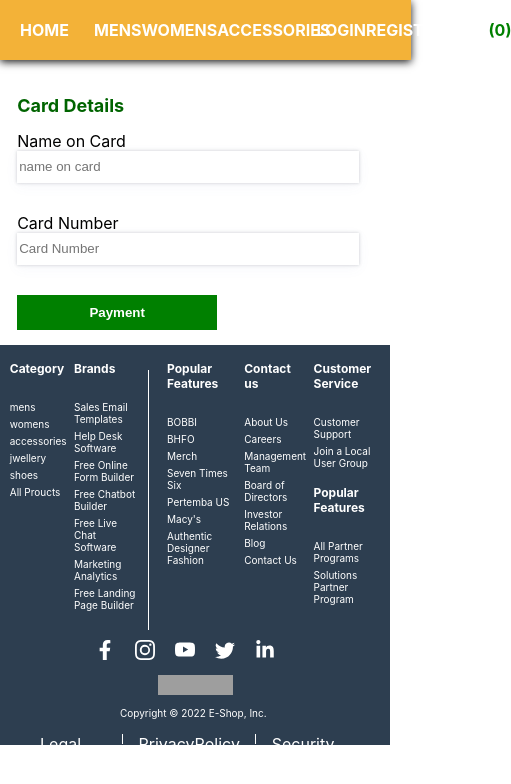
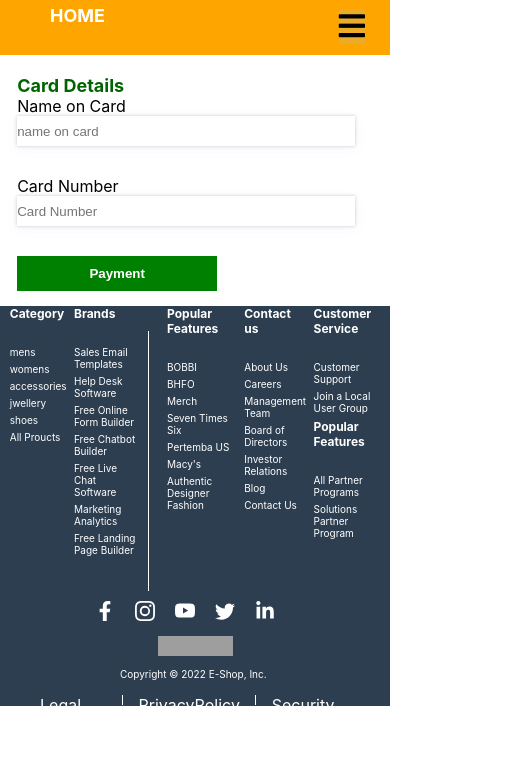
Before and after one commit to Sayli555/e-shop, a React (Create React App) app: page /payment in a window 390 px wide. Shown: the top 784 px of the page, 511 px wide, since content can reach past the window. Built offline with nearby package versions, Linux system fonts and the light colour scheme; no server answers; grey boxes are pictures that could not be loaded.

Commit message:
navbar-mobile-view done

```diff
--- a/src/components/Navbar.jsx
+++ b/src/components/Navbar.jsx
@@ -60,6 +60,8 @@ const navbarLogin=()=>{
 
 
   return (
+
+    <nav>
     <div className='navbar'>
     <div className='navbar-home'>
     <Link to="/"  className={active=="/"? "active link" : "Notactive link"}>HOME</Link>
@@ -100,11 +102,6 @@ const navbarLogin=()=>{
 
 
 
-    <button className='mobile-menu-icon'>
-           {isMobile? <i class="fa-solid fa-circle-xmark"></i> : <i class="fa-sharp fa-solid fa-bars"></i>}
-
-    </button>
-
 
 
 
@@ -112,16 +109,69 @@ const navbarLogin=()=>{
 
 
 
+     {/* ************************************responsive nvbar************************************** */}
+
+
+
+
+<div className='navbar-mobile'>
+        <h3 className='logo'>
+        <Link to="/"  className="home">HOME</Link>
+        </h3>
+        <ul className={isMobile? "nav-mobile-links" : "nav-links"}
+        onClick={()=>{setIsMobile(false)}}
+        >
+            <Link to="/mens" className="home">
+            <li>MENS</li>
+            </Link>
+            <Link to="/womens" className="home">
+            <li>WOMENS</li>
+            </Link>
+            <Link to="/accessories" className="home">
+            <li>ACCESSORIES</li>
+            </Link>
+
+
+            {/* <div > */}
+   <li className=" mobile-login" onClick={navbarLogin}>
+    {check ? "LOGOUT" : "LOGIN"}
+
+    </li>
+     {/* </div> */}
+
+       <Link to="/register" className="home">
+       <li>
+        REGISTER
+       </li>
+       </Link>
+
+
+
+    <Link to="/cart" className="home">
+    <li>
+    CART<strong
+    className={active=="/cart"? "activecart " : "Notactive "}
+    >({cartNo})</strong>
+    </li>
+    </Link>
+
+
+
+        </ul>
+
+        <button className='mobile-menu-icons'
+        onClick={()=>setIsMobile(!isMobile)}
+        >
+            {isMobile ? <i className='fas fa-times'></i> : <i className='fas fa-bars'></i> }
+        </button>
+    </div>
 
 
 
 
 
 
-
-
-
-
+</nav>
 
 
 
--- a/src/components/navbar.css
+++ b/src/components/navbar.css
@@ -13,7 +13,7 @@
   display: flex;
   width: 80%;
   justify-content: space-between;
-  /* border: 1px solid black; */
+
 }
 .navbar-products{
     display: flex;
@@ -53,29 +53,105 @@
     display: none;
   }
 
-  /* @media screen and (max-width:780px){
-.navbar-other-product{
+
+/* **********************************responsive mobile-view******************************************************* */
+
+
+  *{
+    padding: 0;
+    margin: 0;
+    box-sizing: border-box;
+}
+
+.navbar-mobile{
     display: none;
+
+    align-items: center;
+    height: 55px;
+    background-color: orange;
+    color: white;
+
+}
+
+.nav-links{
+    display: flex;
+    justify-content: flex-end;
+    list-style: none;
+    width: 75%;
+}
+
+
+.home,
+
+
+.signup{
+    text-decoration: none;
+    font-weight: bold;
+    color: white;
+    font-size: 18px;
+    padding: 5px 10px;
+    margin: 0 5px;
+    cursor: pointer;
+
+}
+
+.mobile-menu-icons{
+    display: none;
+}
+.home{
+  list-style: none;
+}
+
+@media screen and (max-width:780px) {
+  .navbar{
+    display: none;
+  }
+  .navbar-mobile{
+    display: block;
+  }
+    .logo{
+        display: flex;
+        position: absolute;
+        left: 35px;
     }
     .nav-links{
         display: none;
     }
+    .nav-mobile-links{
+        display: block;
+        position: absolute;
+        list-style: none;
+        padding: 15px;
+        box-sizing: border-box;
+        box-shadow: rgba(50, 50, 93, 0.25) 0px 6px 12px -2px, rgba(0, 0, 0, 0.3) 0px 3px 7px -3px;
+        background-color: #ffa900;
+        right: 0;
 
-.nav-links-mobile{
-  position: absolute;
-  display: block;
-  left: 0;
-  top: 75;
+        top: 10px;
         transition: all 0.5s ease-out;
-  width:80%;
-  background-color: orange;
+        width: 50%;
     }
 
-.mobile-menu-icon{
+.home,
+
+
+.signup{
+    transition: all 0.5s ease;
+}
+
+.mobile-menu-icons{
     display: block;
     position: absolute;
     font-size: 30px;
-  color: white;
-
+    border: none;
+    outline: none;
+    background-color: rgb(235, 173, 41);
+    color: black;
+    top: 10px;
+    right: 25px;
 }
-  } */
+.mobile-login{
+  font-size: 18px;
+  font-weight: bold;
+}
+}
```
Lines whose indentation alone changed are shown as unchanged.
